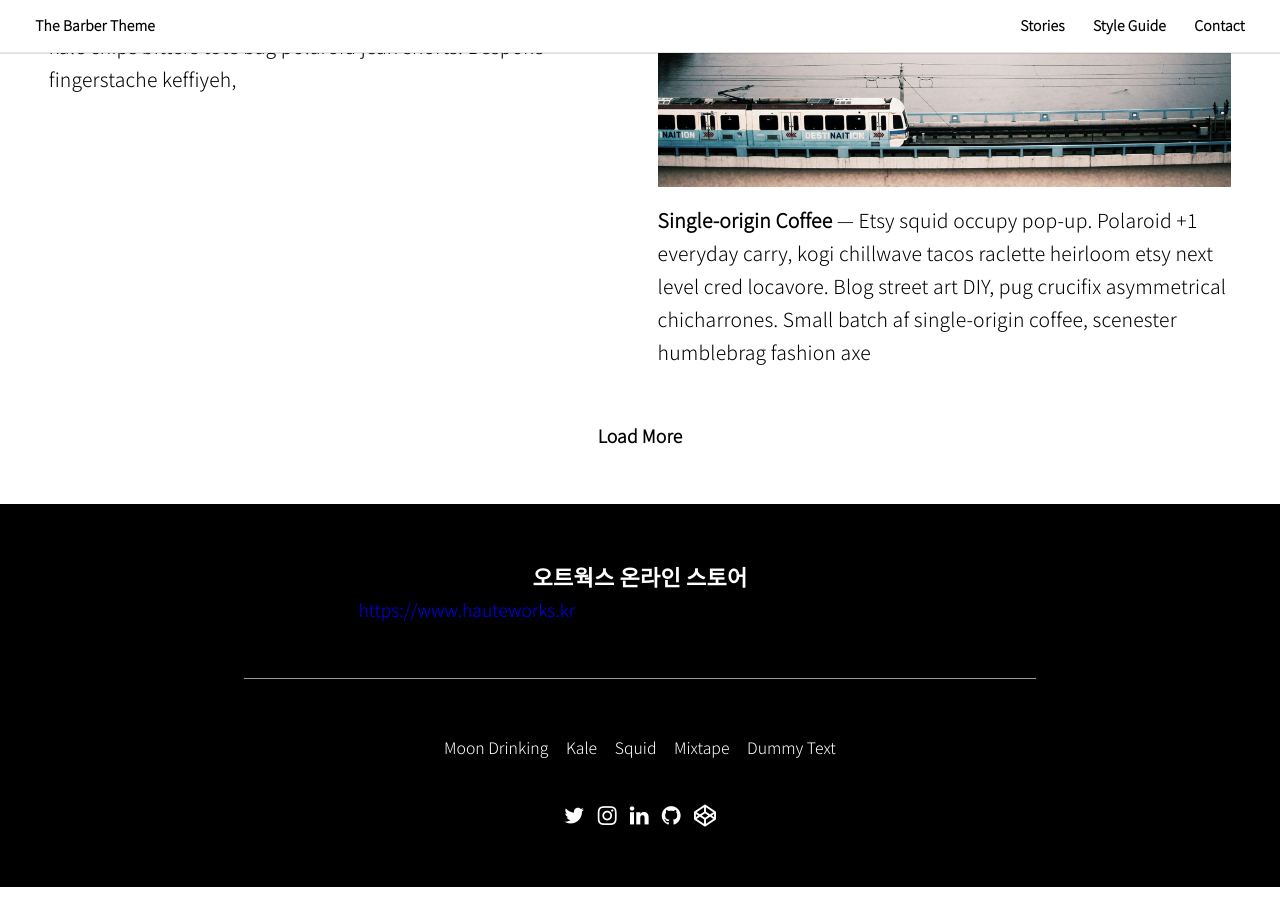
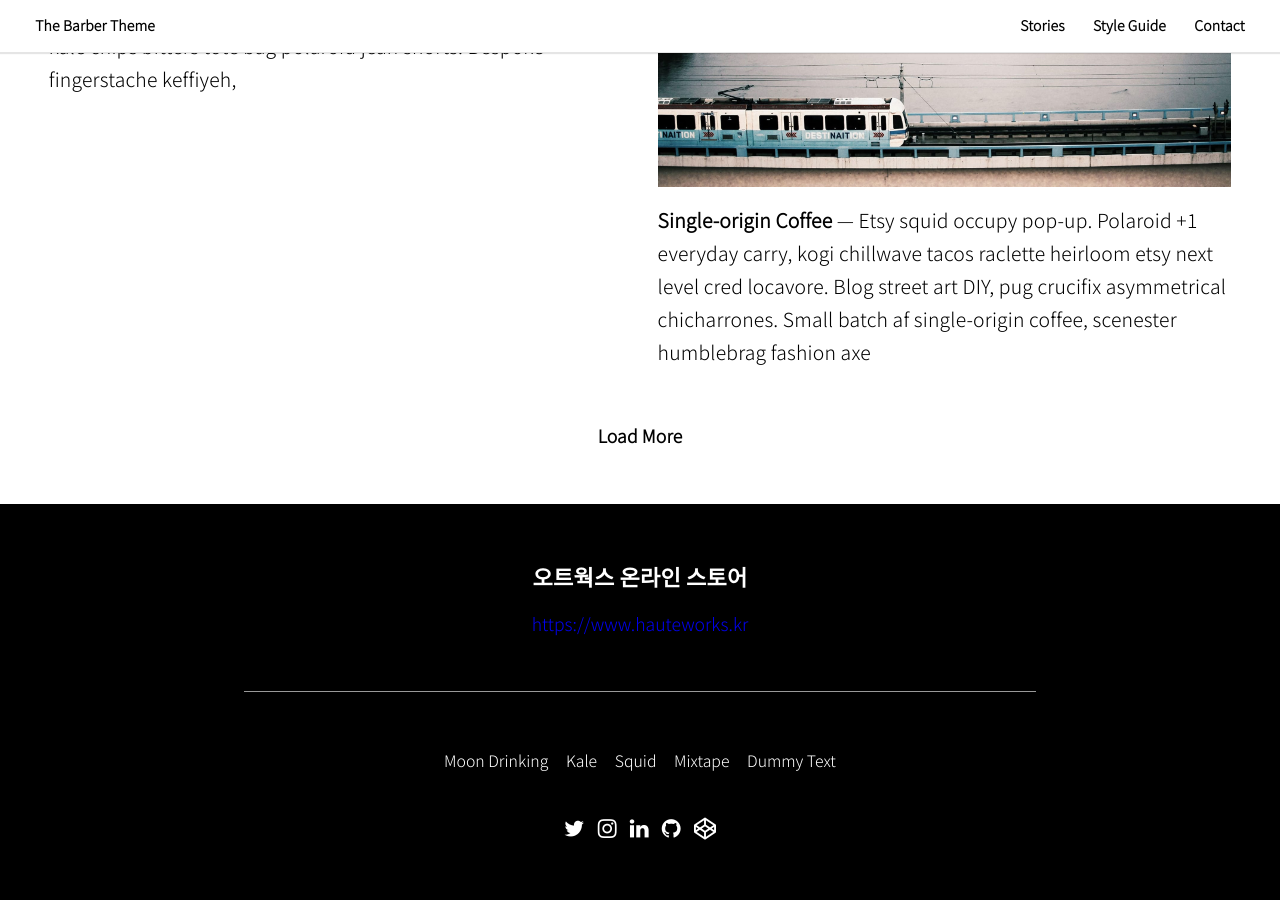
Before and after one commit to hauteworks/hauteworks-blog, a Jekyll site: the page built from index.html, in a window 1280 px wide and 900 px high, scrolled down 4537 px. Built offline with Jekyll 4.4.1, drawn with Linux system fonts in a browser that asks for light colours; the list of posts is cut into pages by our own code.

Commit message:
trying to link online store

```diff
--- a/_includes/footer.html
+++ b/_includes/footer.html
@@ -4,7 +4,7 @@
     <div class="subscribe" id="subscribe">
       <div class="subscribe__container">
         <span class="subscribe__title">오트웍스 온라인 스토어</span>
-        <a class="subscribe__text" href="https://www.hauteworks.kr">https://www.hauteworks.kr</a>
+        <p class="subscribe__text"><a href="https://kr.hauteworks.com">https://www.hauteworks.kr</a></p>
       </div>
     </div>
 
```
